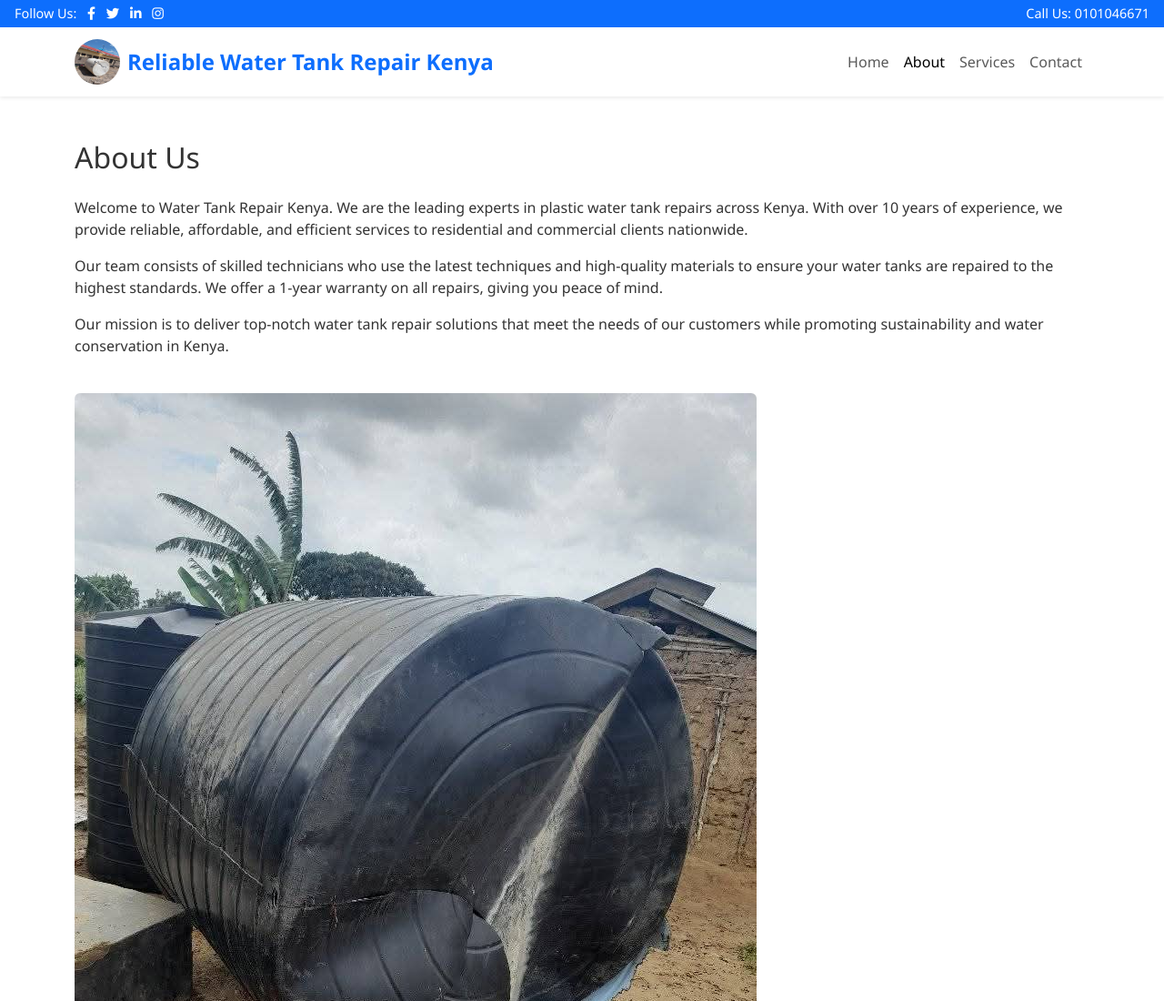
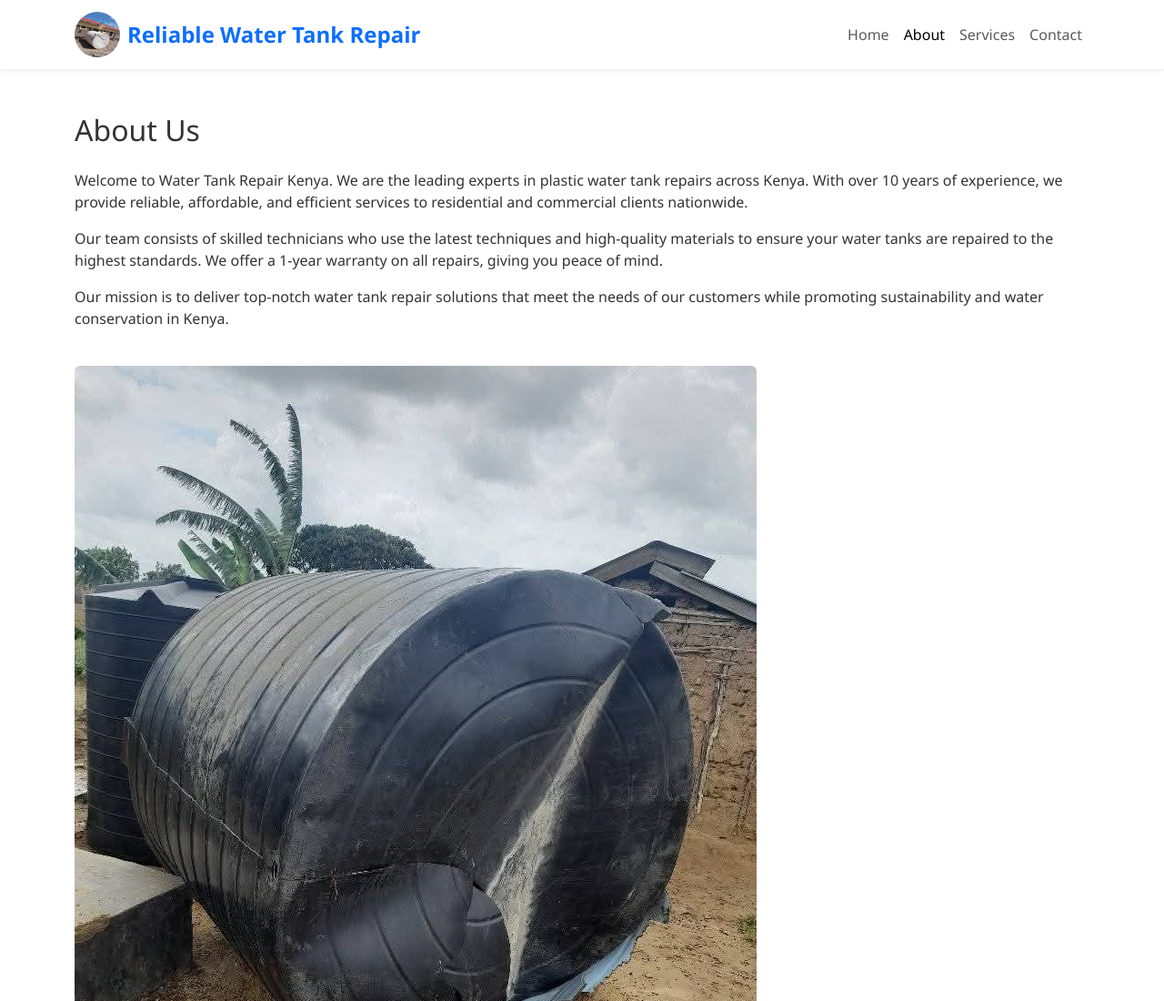
Before and after one commit to 28dallas/tankrepairs, a plain HTML site: page about.html in a window 1280 px wide. Shown: the top 1100 px of the page at 91% size. Drawn offline with nearby package versions, Linux system fonts and the light colour scheme.

Commit message:
add changes

```diff
--- a/about.html
+++ b/about.html
@@ -10,25 +10,14 @@
 </head>
 <body>
     <!-- Top bar -->
-    <div class="top-bar bg-primary text-white d-flex justify-content-between align-items-center px-3 py-1">
-        <div class="social-icons">
-            Follow Us:
-            <a href="#" class="text-white ms-2"><i class="fab fa-facebook-f"></i></a>
-            <a href="#" class="text-white ms-2"><i class="fab fa-twitter"></i></a>
-            <a href="#" class="text-white ms-2"><i class="fab fa-linkedin-in"></i></a>
-            <a href="#" class="text-white ms-2"><i class="fab fa-instagram"></i></a>
-        </div>
-        <div class="contact-info">
-            Call Us: <a href="tel:+254790326489" class="text-white text-decoration-none">0101046671</a>
-        </div>
-    </div>
+
 
     <!-- Navigation -->
     <nav class="navbar navbar-expand-lg navbar-light bg-white shadow-sm">
         <div class="container">
             <a class="navbar-brand text-primary fw-bold d-flex align-items-center" href="index.html">
                 <img src="img/WhatsApp Image 2025-08-30 at 11.42.11 PM.jpeg" alt="Logo" width="50" height="50" class="me-2 rounded-circle">
-                Reliable Water Tank Repair Kenya
+                Reliable Water Tank Repair
             </a>
             <button class="navbar-toggler" type="button" data-bs-toggle="collapse" data-bs-target="#navbarNav"
                 aria-controls="navbarNav" aria-expanded="false" aria-label="Toggle navigation">
```
Also changed, not shown: index.html (+1 -1 lines).
